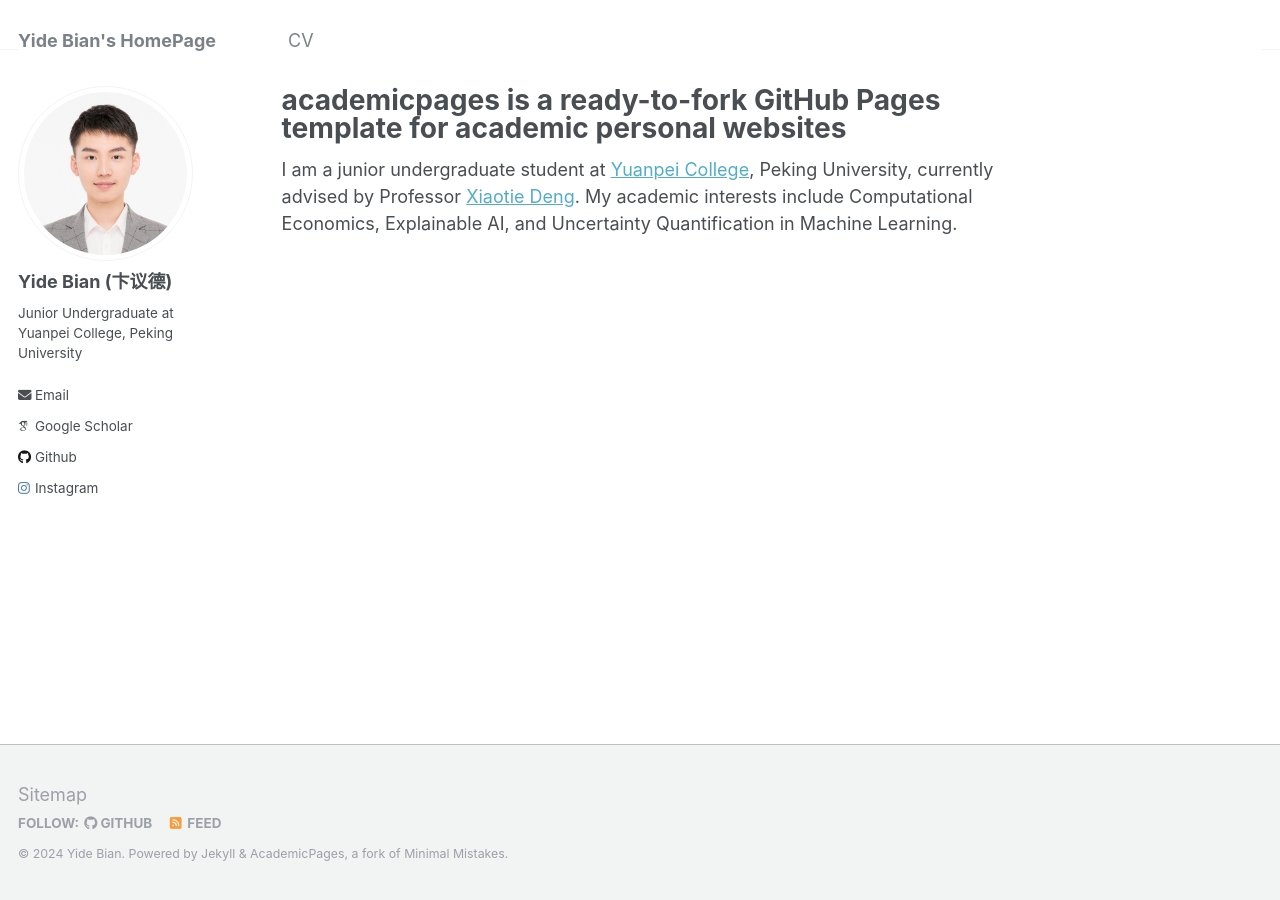
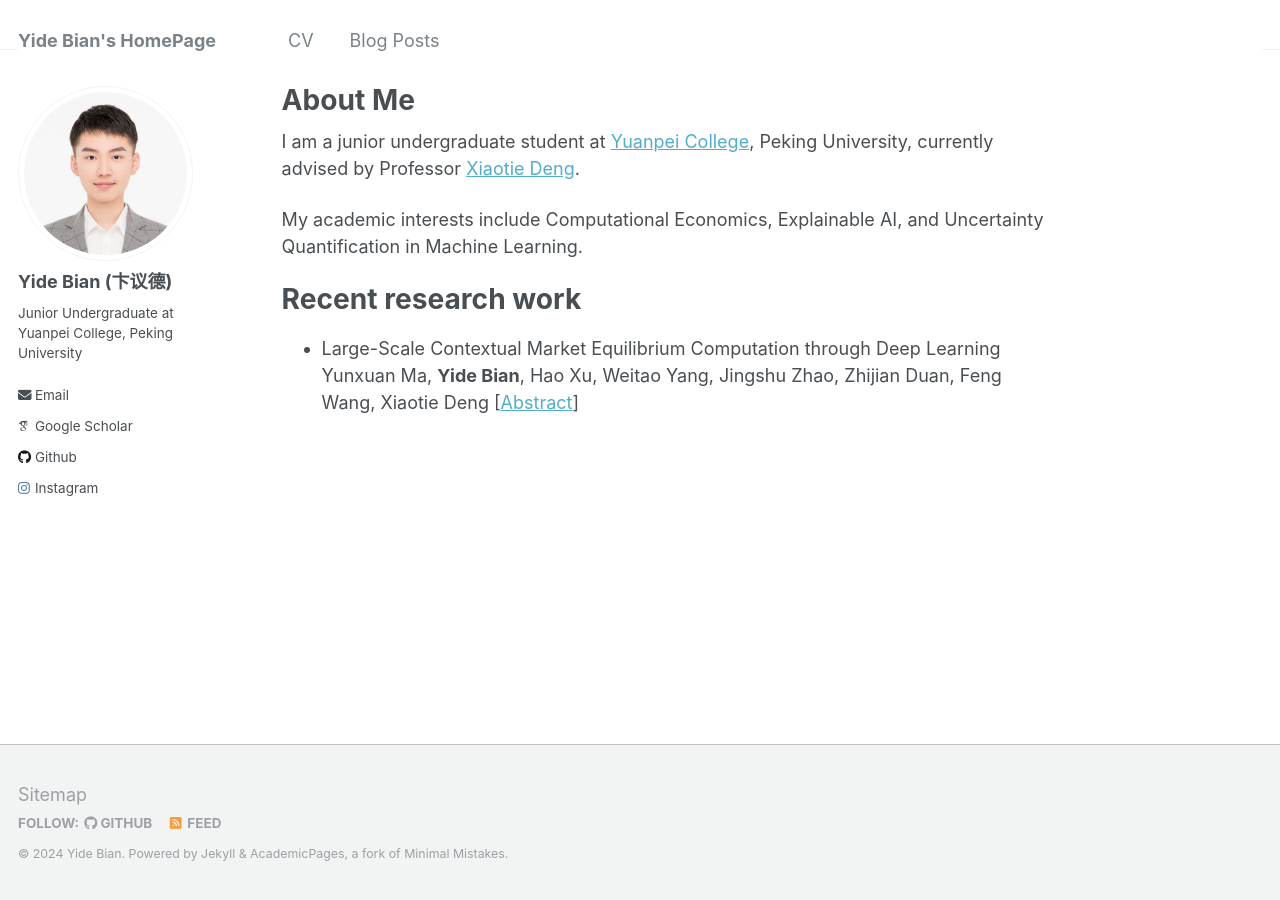
Before and after one commit to bian1d/bian1d.github.io, a Jekyll site: the page built from _pages/about.md, in a window 1280 px wide. Built offline with Jekyll 4.4.1, drawn with Linux system fonts in a browser that asks for light colours; some web fonts are replaced; a file with an impossible date is left out.

Commit message:
update my homepage and research work

```diff
--- a/_data/navigation.yml
+++ b/_data/navigation.yml
@@ -12,11 +12,11 @@
   # - title: "Portfolio"
   #   url: /portfolio/
 
-  # - title: "Blog Posts"
-  #   url: /year-archive/
-
   - title: "CV"
     url: /cv/
 
+  - title: "Blog Posts"
+    url: /year-archive/
+
   # - title: "Guide"
   #   url: /markdown/
--- a/_pages/about.md
+++ b/_pages/about.md
@@ -1,13 +1,21 @@
 ---
 permalink: /
-title: "academicpages is a ready-to-fork GitHub Pages template for academic personal websites"
+title: "About Me"
 author_profile: true
 redirect_from:
   - /about/
   - /about.html
 ---
 
-I am a junior undergraduate student at [Yuanpei College](https://yuanpei.pku.edu.cn/), Peking University, currently advised by Professor [Xiaotie Deng](https://cfcs.pku.edu.cn/people/faculty/xiaotiedeng/index.htm). My academic interests include Computational Economics, Explainable AI, and Uncertainty Quantification in Machine Learning.
+I am a junior undergraduate student at [Yuanpei College](https://yuanpei.pku.edu.cn/), Peking University, currently advised by Professor [Xiaotie Deng](https://cfcs.pku.edu.cn/people/faculty/xiaotiedeng/index.htm).
+
+My academic interests include Computational Economics, Explainable AI, and Uncertainty Quantification in Machine Learning.
+
+Recent research work
+======
+- Large-Scale Contextual Market Equilibrium Computation through Deep Learning
+  Yunxuan Ma, **Yide Bian**, Hao Xu, Weitao Yang, Jingshu Zhao, Zhijian Duan, Feng Wang, Xiaotie Deng
+  [[Abstract](https://github.com/bian1d/bian1d.github.io/_posts/2024-03-17-blog-post.md)]
 
 <!-- This is the front page of a website that is powered by the [academicpages template](https://github.com/academicpages/academicpages.github.io) and hosted on GitHub pages. [GitHub pages](https://pages.github.com) is a free service in which websites are built and hosted from code and data stored in a GitHub repository, automatically updating when a new commit is made to the respository. This template was forked from the [Minimal Mistakes Jekyll Theme](https://mmistakes.github.io/minimal-mistakes/) created by Michael Rose, and then extended to support the kinds of content that academics have: publications, talks, teaching, a portfolio, blog posts, and a dynamically-generated CV. You can fork [this repository](https://github.com/academicpages/academicpages.github.io) right now, modify the configuration and markdown files, add your own PDFs and other content, and have your own site for free, with no ads! An older version of this template powers my own personal website at [stuartgeiger.com](http://stuartgeiger.com), which uses [this Github repository](https://github.com/staeiou/staeiou.github.io).
 
```
Also changed, not shown: _pages/cv.md (+2 -2 lines), _posts/2024-03-17-blog-post.md (added, +21 -0 lines).
